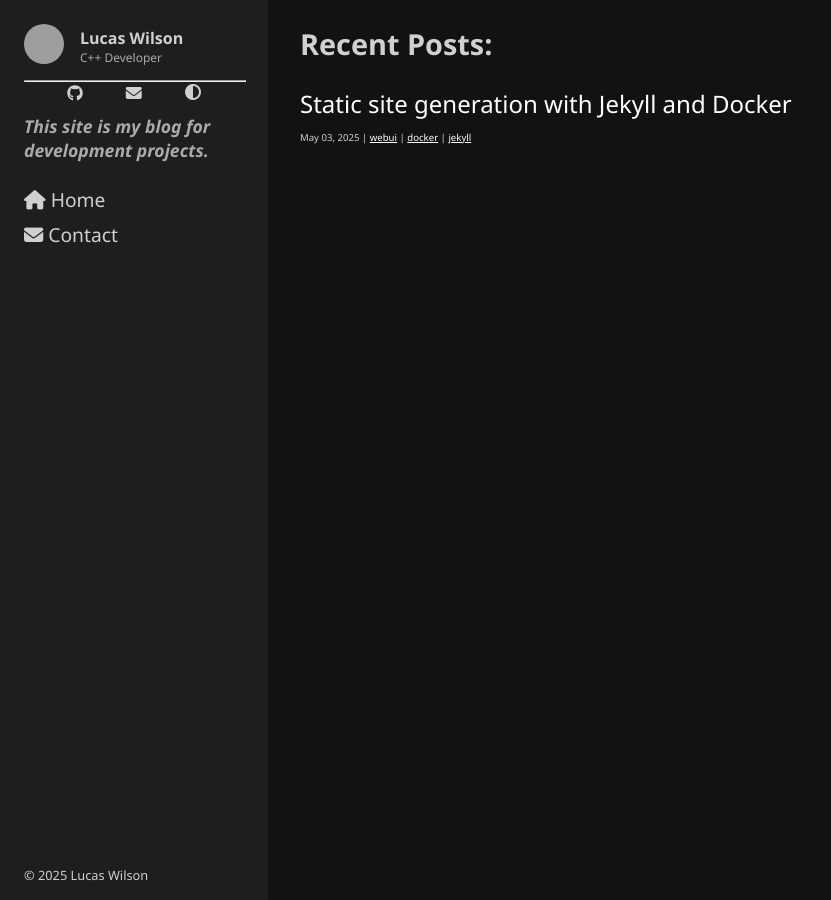
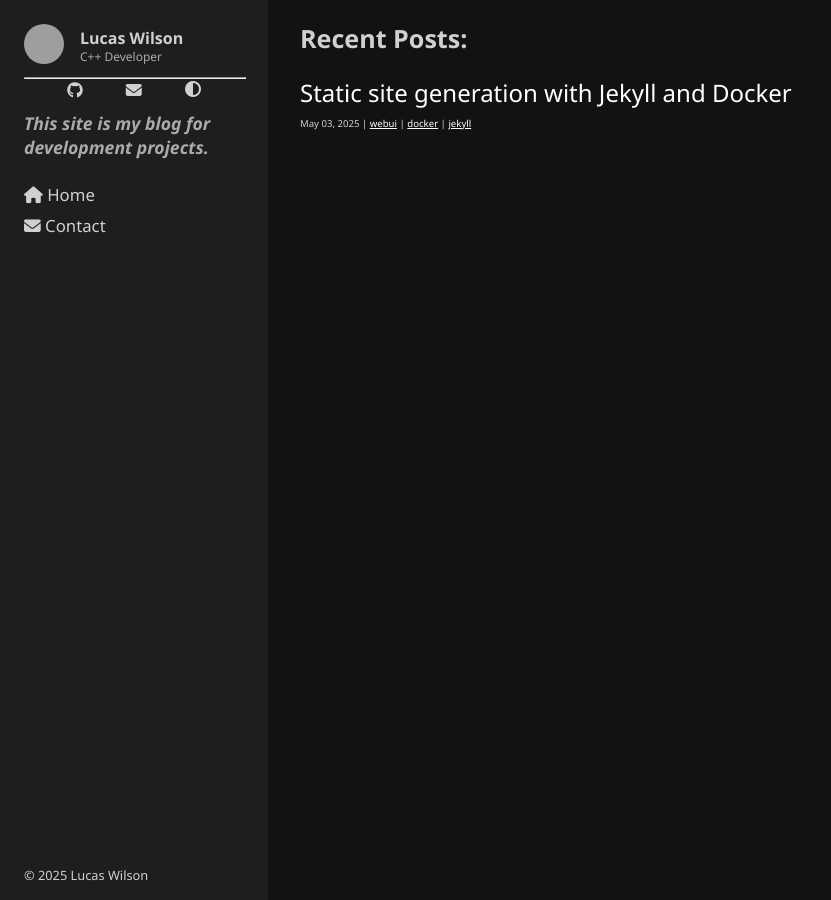
Before and after one commit to LucasWilsonGit/LucasWilsonGit.github.io, a Jekyll site: the page built from index.md, in a window 1280 px wide. Shown: the whole page, without its empty margins (0-831 px from the left). Built offline with Jekyll 4.4.1, drawn with Linux system fonts in a browser that asks for light colours; grey boxes are pictures that could not be loaded.

Commit message:
Nitpick about font scaling

```diff
--- a/assets/css/main.scss
+++ b/assets/css/main.scss
@@ -15,7 +15,7 @@ body {
     color: var(--text);
     display: flex;
     height: 100%;
-    font-size: calc(8px + 1.25vh);
+    font-size: calc(10px + .75vh);
 
     a {
         text-decoration: none;
```
